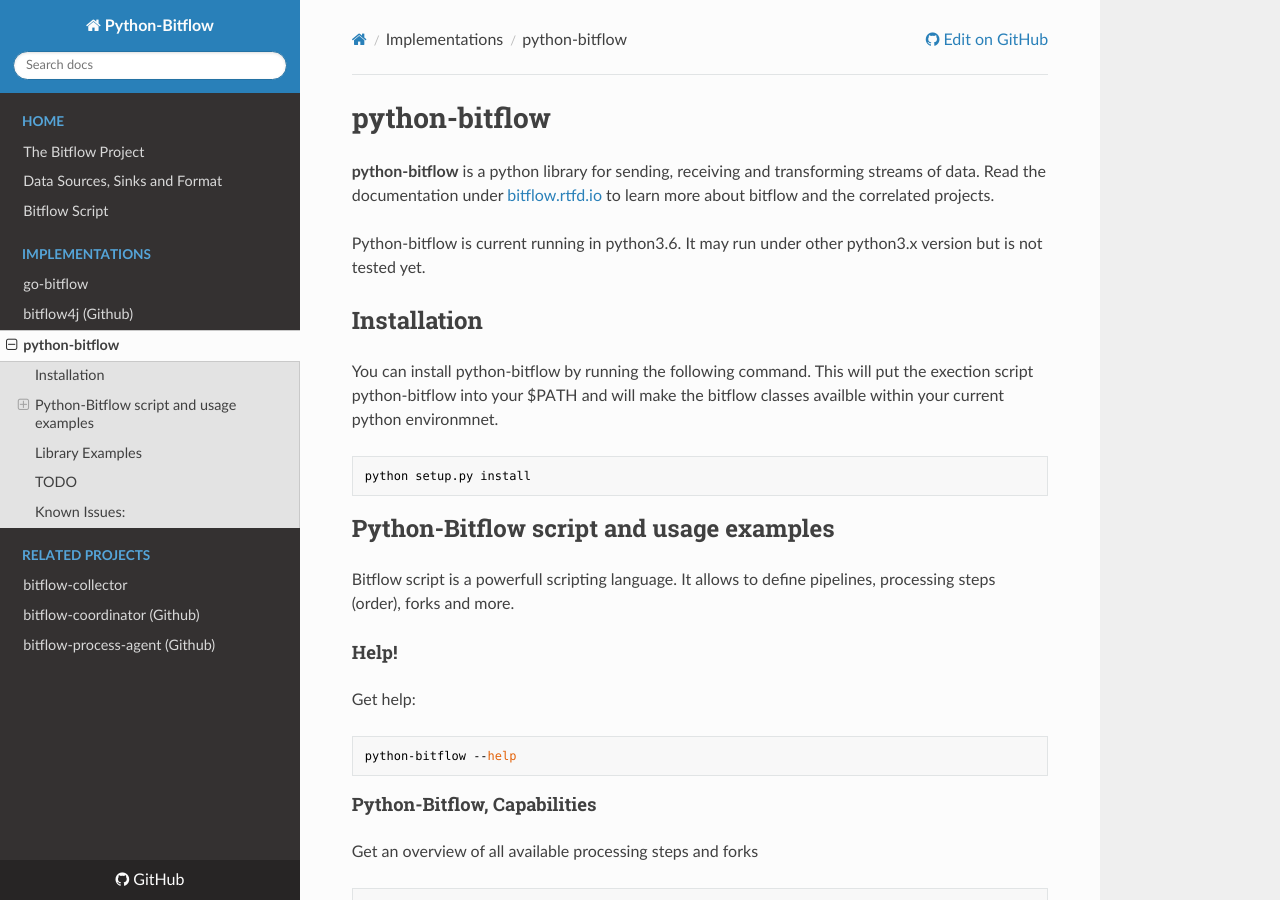
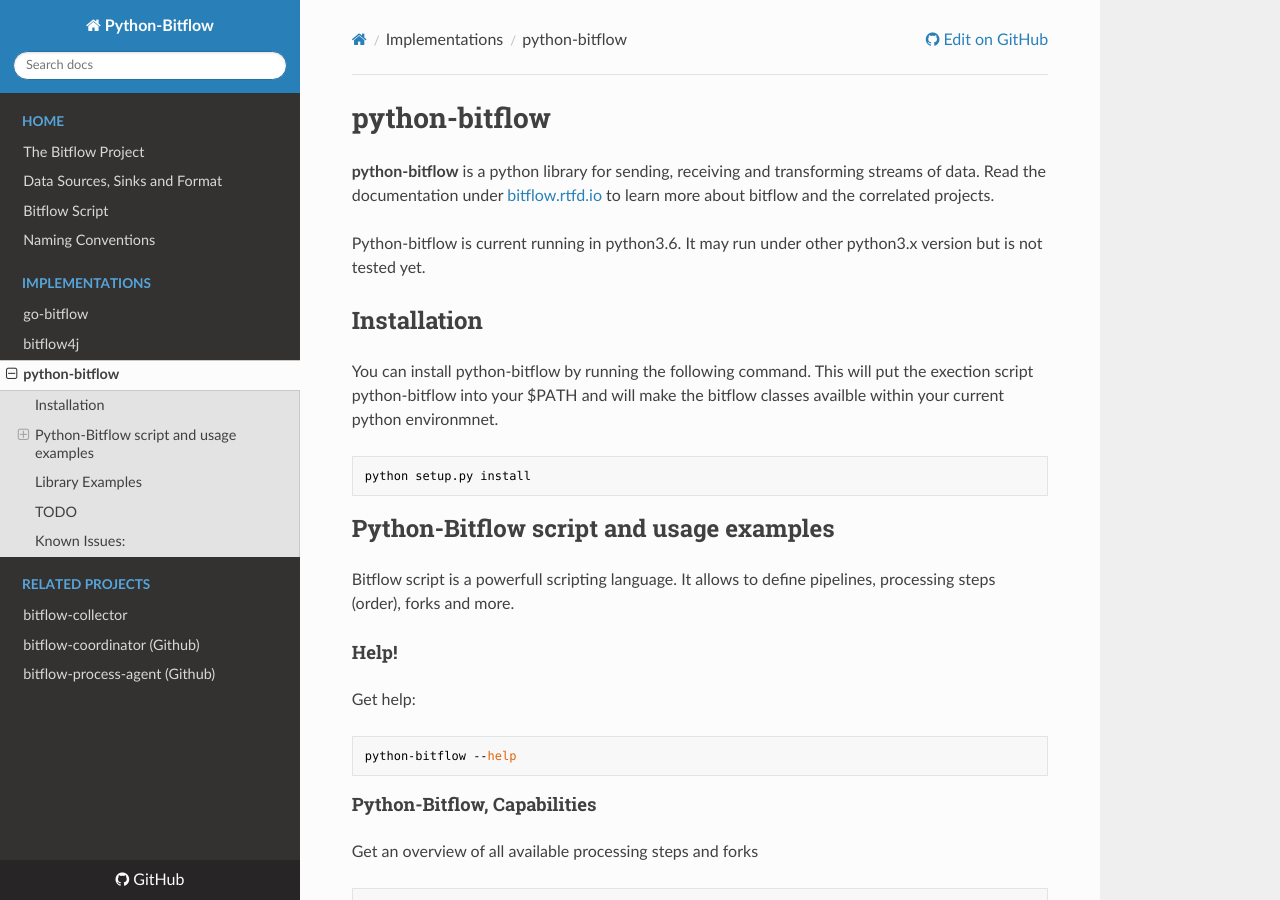
Before and after one commit to bitflow-stream/python-bitflow, an MkDocs documentation site: the page built from docs/index.md, in a window 1280 px wide and 900 px high. Built offline with MkDocs 1.6.1, drawn with Linux system fonts in a browser that asks for light colours; nearby versions of some CDN libraries.

Commit message:
Updated mkdocs.yml

```diff
--- a/mkdocs.yml
+++ b/mkdocs.yml
@@ -1,25 +1,26 @@
-site_name: Python-Bitflow
+markdown_extensions:
+- sane_lists
+- smarty
+- toc:
+    permalink: true
+nav:
+- Home:
+  - The Bitflow Project: https://bitflow.readthedocs.io/en/latest/
+  - Data Sources, Sinks and Format: https://bitflow.readthedocs.io/en/latest/data-format/
+  - Bitflow Script: https://bitflow.readthedocs.io/projects/bitflow-antlr-grammars/en/latest/bitflow-script/
+  - Naming Conventions: https://bitflow.readthedocs.io/en/latest/naming/
+- Implementations:
+  - go-bitflow: https://bitflow.readthedocs.io/projects/go-bitflow/en/latest/
+  - bitflow4j: https://bitflow.readthedocs.io/projects/bitflow4j/en/latest/
+  - python-bitflow: index.md
+- Related Projects:
+  - bitflow-collector: https://bitflow.readthedocs.io/projects/go-bitflow-collector/en/latest/
+  - bitflow-coordinator (Github): https://github.com/bitflow-stream/bitflow-coordinator
+  - bitflow-process-agent (Github): https://github.com/bitflow-stream/bitflow-process-agent
+plugins:
+- search
 repo_url: https://github.com/bitflow-stream/python-bitflow
 site_author: mwallschlaeger
 site_description: Python Bitflow Documentation
+site_name: Python-Bitflow
 theme: readthedocs
-plugins:
-    - search
-markdown_extensions:
-    - sane_lists
-    - smarty
-    - toc:
-        permalink: True
-nav:
-    - Home:
-        - The Bitflow Project: "https://bitflow.readthedocs.io/en/latest/"
-        - Data Sources, Sinks and Format: "https://bitflow.readthedocs.io/en/latest/data-format/"
-        - Bitflow Script: "https://bitflow.readthedocs.io/projects/bitflow-antlr-grammars/en/latest/bitflow-script/"
-    - Implementations:
-        - go-bitflow: "https://bitflow.readthedocs.io/projects/go-bitflow/en/latest/"
-        - bitflow4j (Github): "https://github.com/bitflow-stream/bitflow4j"
-        - python-bitflow: "index.md"
-    - Related Projects:
-        - bitflow-collector: "https://bitflow.readthedocs.io/projects/go-bitflow-collector/en/latest/"
-        - bitflow-coordinator (Github): "https://github.com/bitflow-stream/bitflow-coordinator"
-        - bitflow-process-agent (Github): "https://github.com/bitflow-stream/bitflow-process-agent"
```
